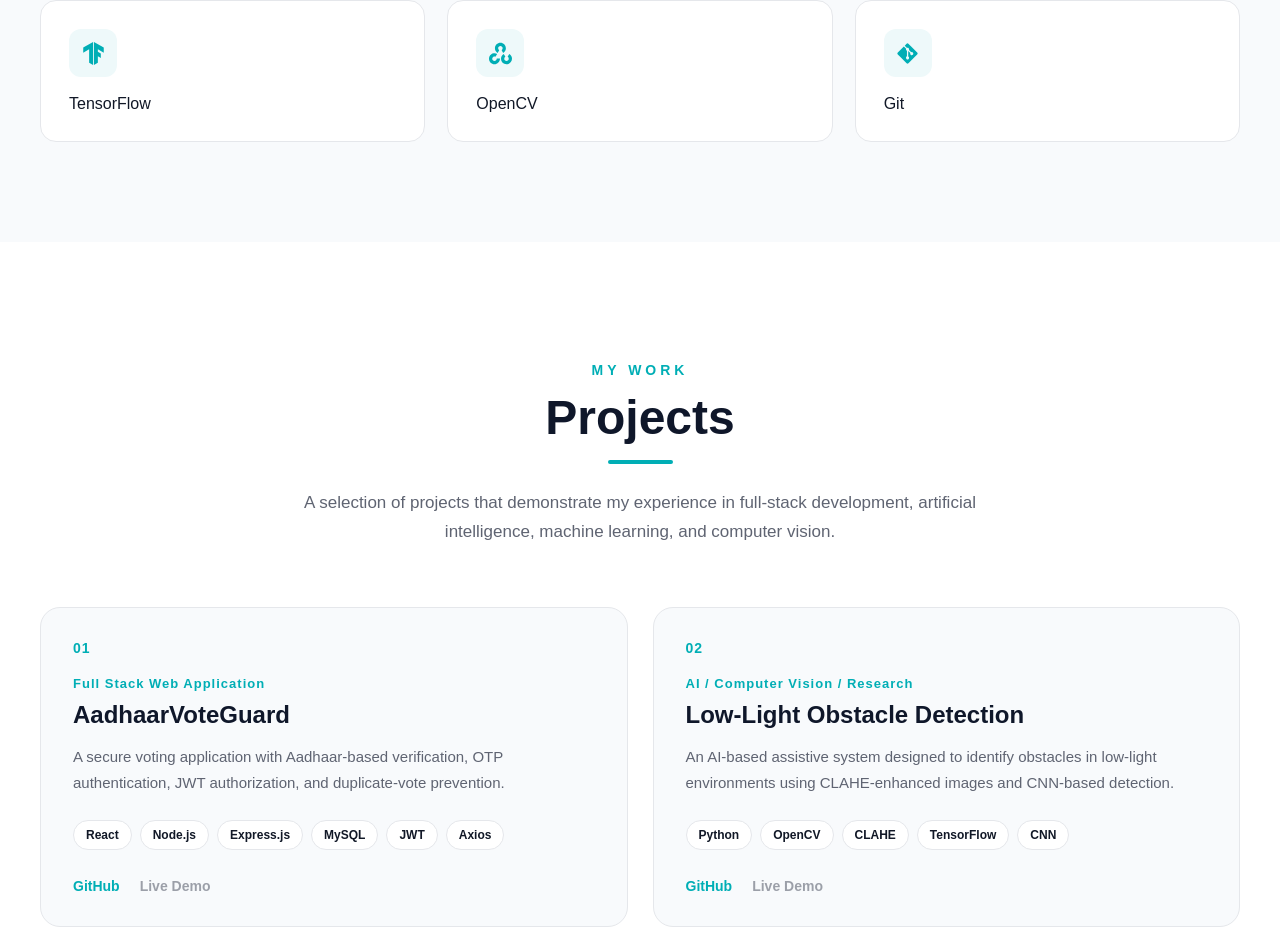
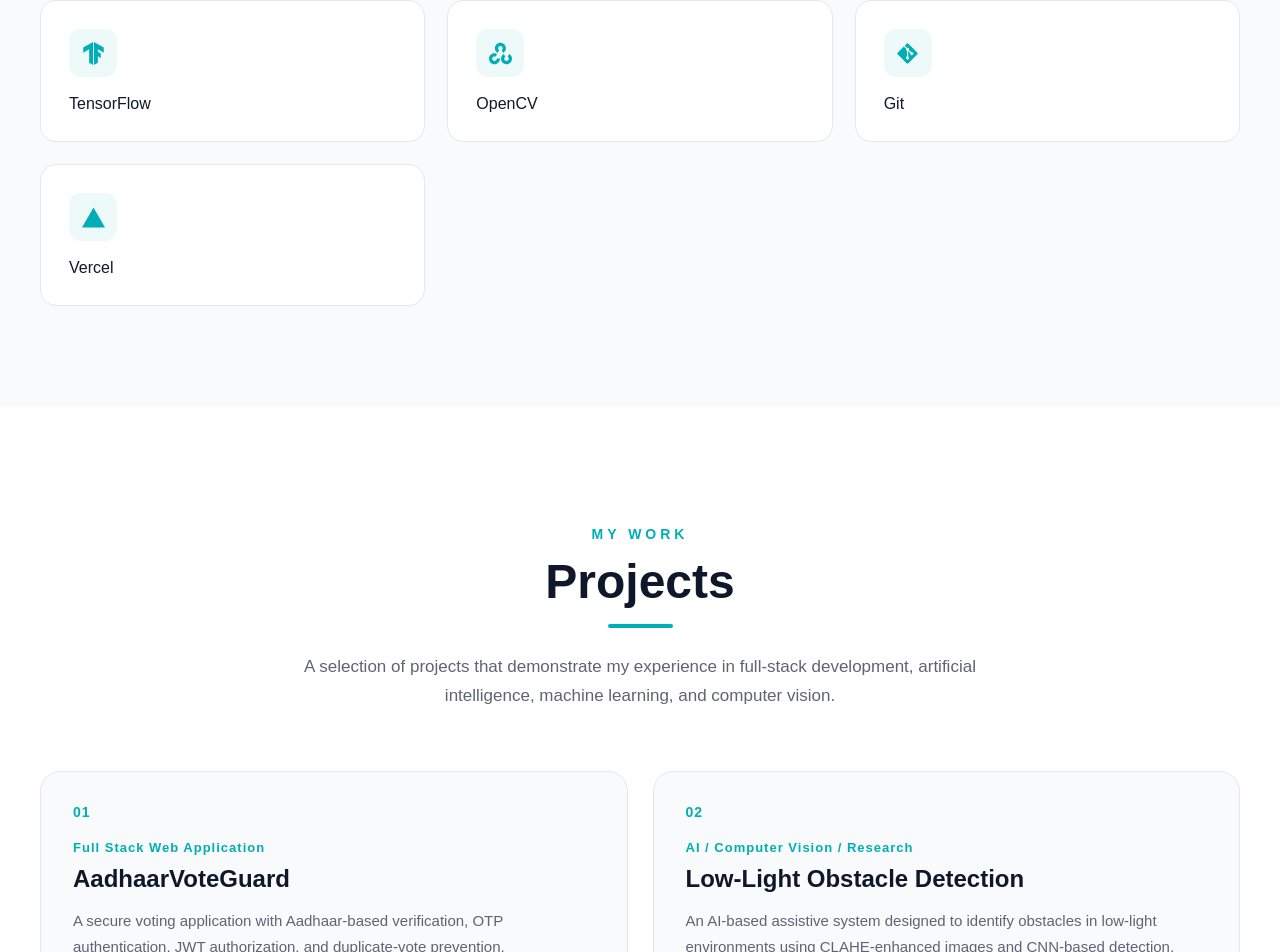
Before and after one commit to akshatharaik22-coder/PortFolio, a React app: page / in a window 1280 px wide. Shown: the part 2992-3944 px from the top of the page. Built offline with nearby package versions, Linux system fonts and the light colour scheme; the HTML template or start-up script is replaced by a standard one.

Commit message:
Added skil

```diff
--- a/src/components/Skills.jsx
+++ b/src/components/Skills.jsx
@@ -9,6 +9,7 @@ import {
   FaJs,
   FaGitAlt,
 } from "react-icons/fa";
+
 import {
   SiMysql,
   SiMongodb,
@@ -17,6 +18,7 @@ import {
   SiExpress,
   SiDjango,
   SiC,
+  SiVercel,
 } from "react-icons/si";
 
 import "../styles/skills.css";
@@ -38,11 +40,11 @@ function Skills() {
     { name: "TensorFlow", icon: <SiTensorflow /> },
     { name: "OpenCV", icon: <SiOpencv /> },
     { name: "Git", icon: <FaGitAlt /> },
+    { name: "Vercel", icon: <SiVercel /> },
   ];
 
   return (
     <section className="skills" id="skills">
-
       <motion.div
         className="skills-container"
         initial={{ opacity: 0, y: 50 }}
@@ -50,7 +52,6 @@ function Skills() {
         transition={{ duration: 0.8 }}
         viewport={{ once: true }}
       >
-
         <div className="skills-heading">
           <p className="section-label">MY TECHNICAL STACK</p>
 
@@ -65,7 +66,6 @@ function Skills() {
         </div>
 
         <div className="skills-grid">
-
           {skills.map((skill, index) => (
             <motion.div
               className="skill-card"
@@ -83,11 +83,8 @@ function Skills() {
               <span>{skill.name}</span>
             </motion.div>
           ))}
-
         </div>
-
       </motion.div>
-
     </section>
   );
 }
```
